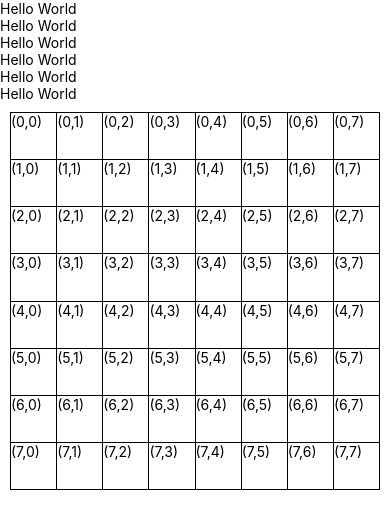
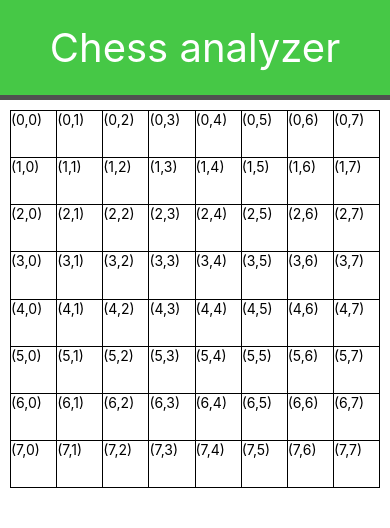
Before and after one commit to Torsteinws/chess-analyzer-app, a React Native app: screen / in a window 390 px wide. Shown: the top 528 px of the page. Built offline with nearby package versions, Linux system fonts and the light colour scheme.

Commit message:
Added a simple header

```diff
--- a/App.js
+++ b/App.js
@@ -15,6 +15,7 @@ import {
 	Text,
 	StatusBar,
 } from 'react-native';
+import Header from "./components/Header"
 import ChessBoard from "./components/ChessBoard"
 
 
@@ -22,12 +23,7 @@ const App = ()  => {
 
 	return (
 		<View style={style.appContainer}>
-			<Text>Hello World</Text>
-			<Text>Hello World</Text>
-			<Text>Hello World</Text>
-			<Text>Hello World</Text>
-			<Text>Hello World</Text>
-			<Text>Hello World</Text>
+			<Header style={style.header} text="Chess analyzer"/>
 			<ChessBoard style={style.chessBoard}/>
 		</View>
 
@@ -35,6 +31,9 @@ const App = ()  => {
 };
 
 const style = StyleSheet.create({
+	header: {
+		height: 100
+	},
 	appContainer: {
 		flex: 1,
 		flexGrow: 1,
--- /dev/null
+++ b/components/Header.js
@@ -0,0 +1,41 @@
+import React, { useState } from 'react';
+import {
+	SafeAreaView,
+	StyleSheet,
+	ScrollView,
+	View,
+	Text,
+	StatusBar,
+    ImagePropTypes,
+} from 'react-native';
+
+const Header = (props)  => {
+
+	return (
+		<View style={props.style}>
+            <View style={style.container}>
+    			<Text style={style.text}>{props.text}</Text>
+            </View>
+		</View>
+
+	);
+};
+
+const style = StyleSheet.create({
+    container: {
+        flex: 1,
+        justifyContent: "center",
+        alignItems: "center",
+        backgroundColor: "rgb(70,200,70)",
+        borderBottomWidth: 5,
+        borderBottomColor: "rgb(80, 80, 80)"
+
+    },
+
+    text: {
+        color: "white",
+        fontSize: 40
+    }
+})
+
+export default Header;
```
